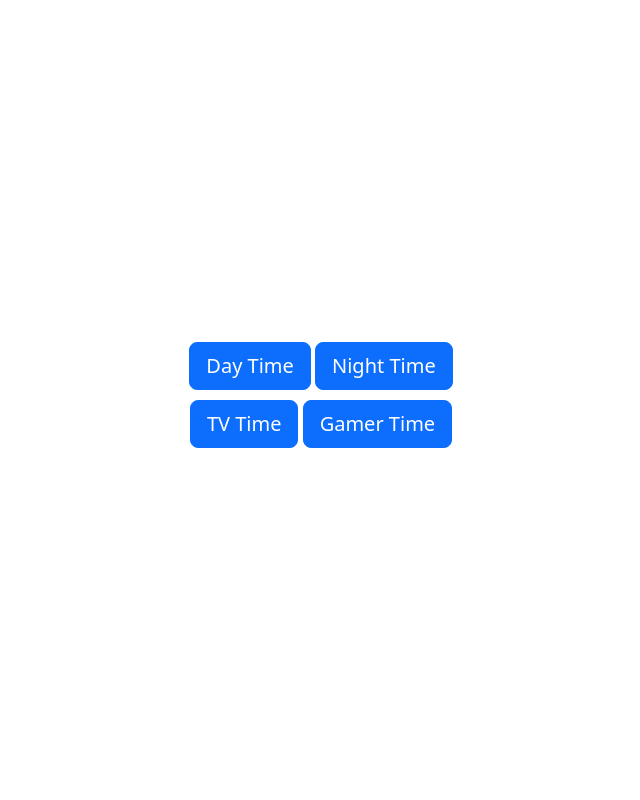
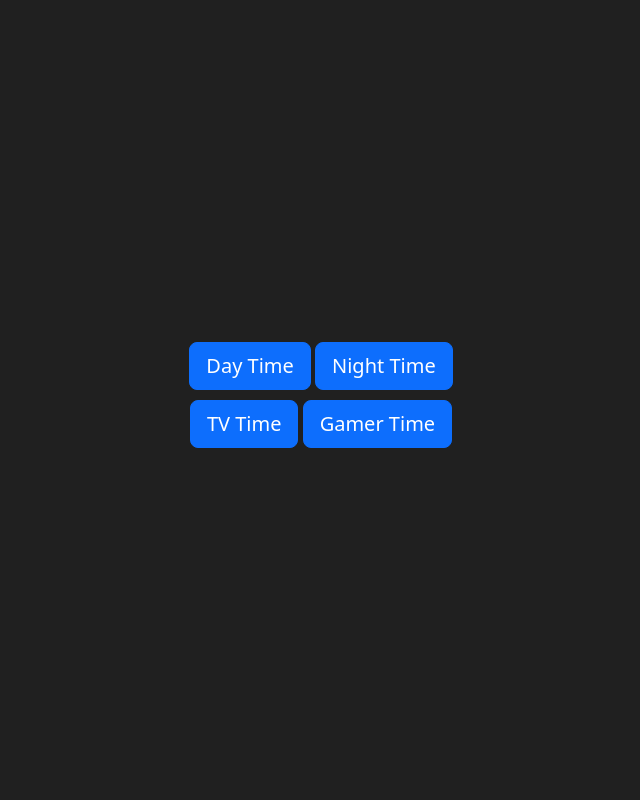
Before and after one commit to mtimkovich/bulb_control, a Flask app: page / in a window 1280 px wide. Shown: the whole page, without its empty margins (319-959 px from the left). Run offline with Flask 2, Linux system fonts and the light colour scheme; parts of the project's set-up code (start-up, migrations or seed data) failed here and were passed over.

Commit message:
dark mode

```diff
--- a/static/sign-in.css
+++ b/static/sign-in.css
@@ -1,5 +1,6 @@
 html,
 body {
+  background-color: #202020;
   height: 100%;
 }
 
```
